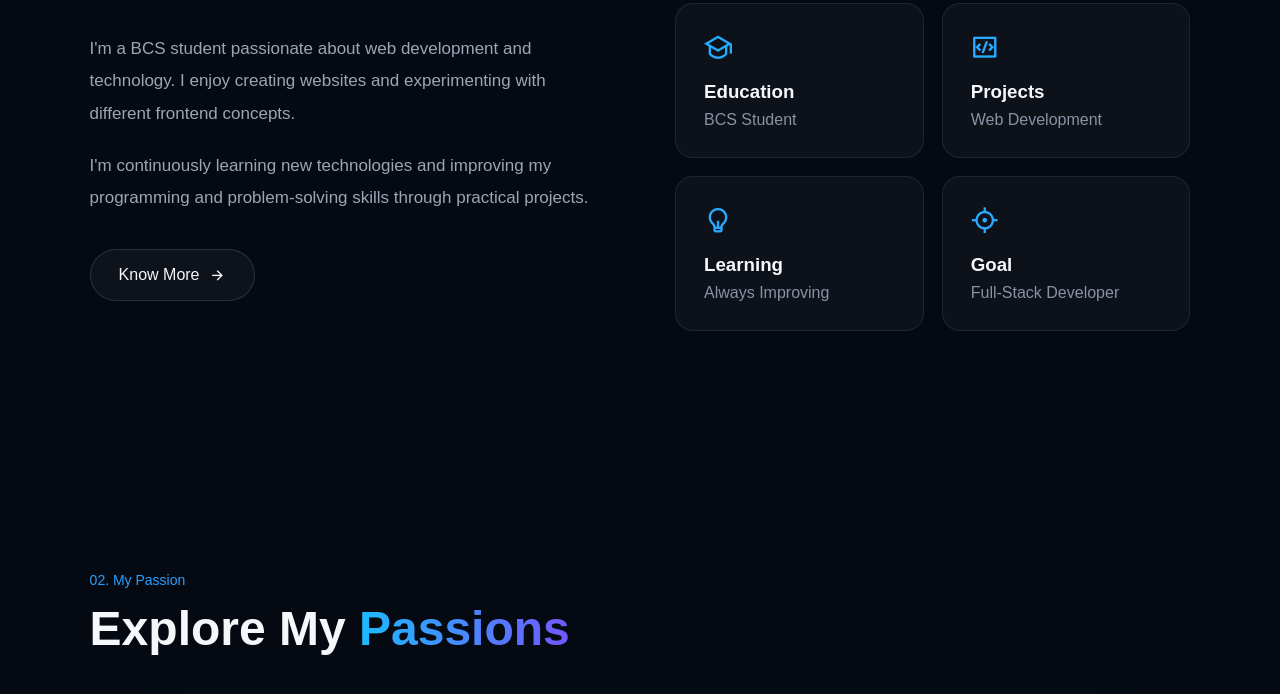
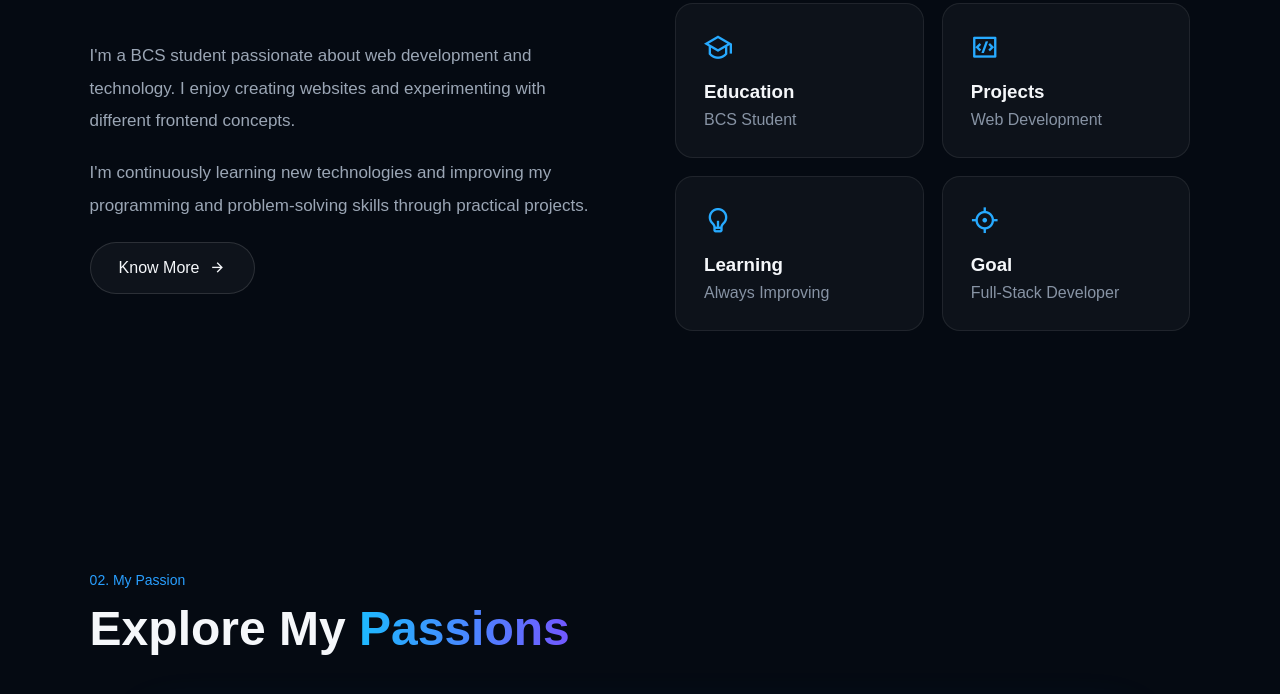
Before and after one commit to abuzaransaridev/AbuzarAnsariPortfolio, a plain HTML site: page portfolio.html in a window 1280 px wide. Shown: the part 1077-1771 px from the top of the page. Drawn offline with nearby package versions, Linux system fonts and the light colour scheme.

Commit message:
Homepage added

```diff
--- a/portfolio.css
+++ b/portfolio.css
@@ -12,7 +12,6 @@ body {
     font-family: Arial, Helvetica, sans-serif;
     background: #050a12;
     color: #f5f7fa;
-    overflow-x: hidden;
 }
 
 a {
@@ -407,7 +406,6 @@ a {
     gap: 70px;
     align-items: center;
 }
-
 .about-text p {
     color: #9ba6b5;
     line-height: 1.9;
@@ -415,8 +413,8 @@ a {
     margin-bottom: 20px;
 }
 
-.about-text .secondary-btn {
-    margin-top: 15px;
+.about-text, .secondary-btn {
+    margin-top: 0px;
 }
 
 .about-cards {
```
Also changed, not shown: portfolio.html (+1 -6 lines).
